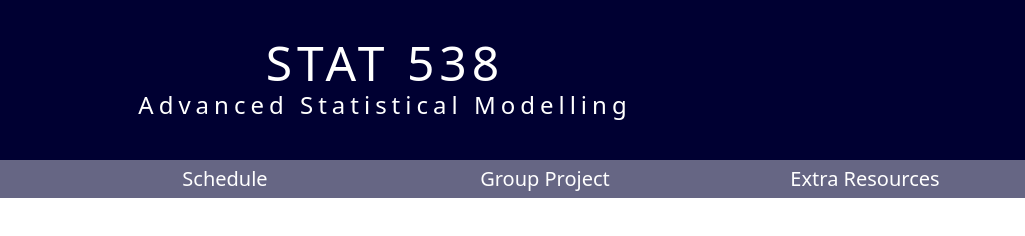
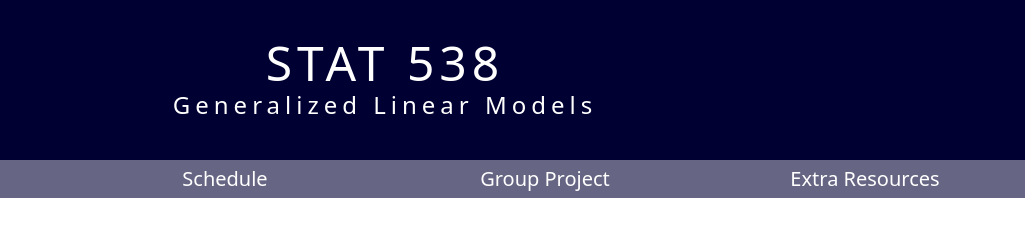
Before and after one commit to UBC-STAT/stat-538, a plain HTML site: page docs/resources-r.html in a window 1280 px wide. Shown: the full height of the page, 255-1280 px from the left. Drawn offline with nearby package versions, Linux system fonts and the light colour scheme; no server answers.

Commit message:
Update resources-r.html
update course title

```diff
--- a/docs/resources-r.html
+++ b/docs/resources-r.html
@@ -23,7 +23,7 @@
         <header>
             <img alt="UBC logo" src="imgs/UBC-logo.png" />
             <h1>STAT 538</h1>
-            <h2>Advanced Statistical Modelling</h2>
+            <h2>Generalized Linear Models</h2>
         </header>
     </a>
     <nav>
```
